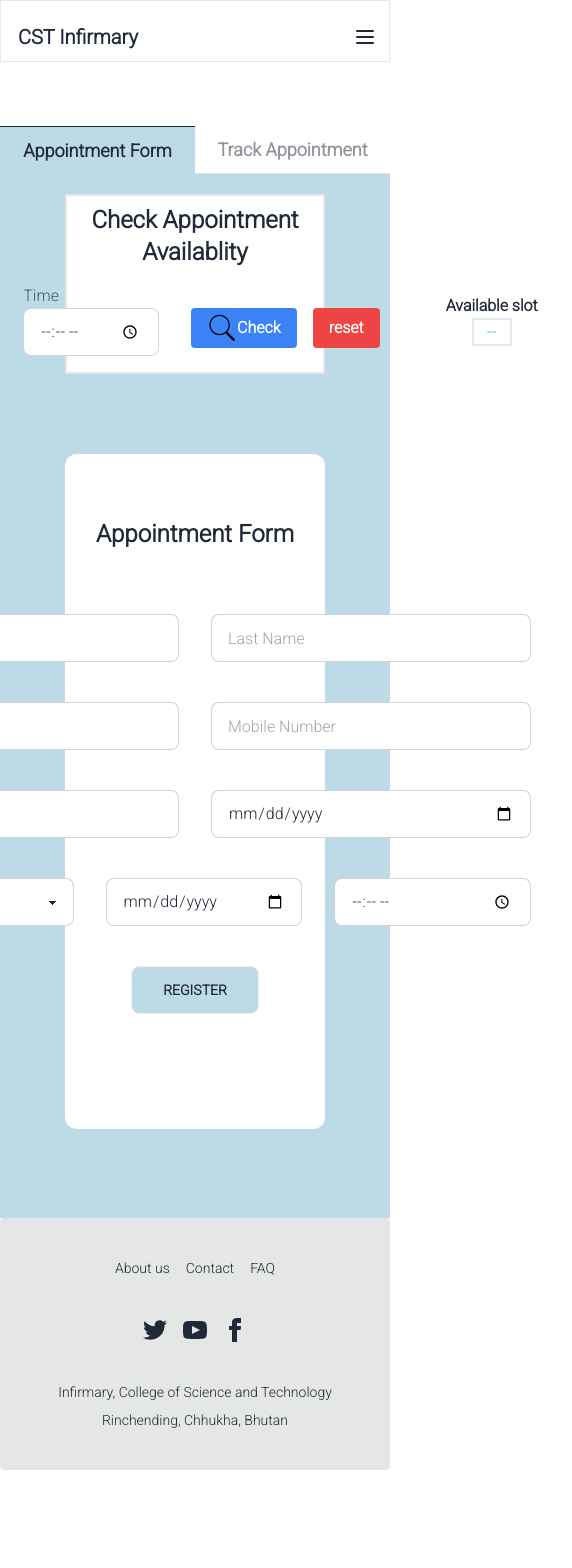
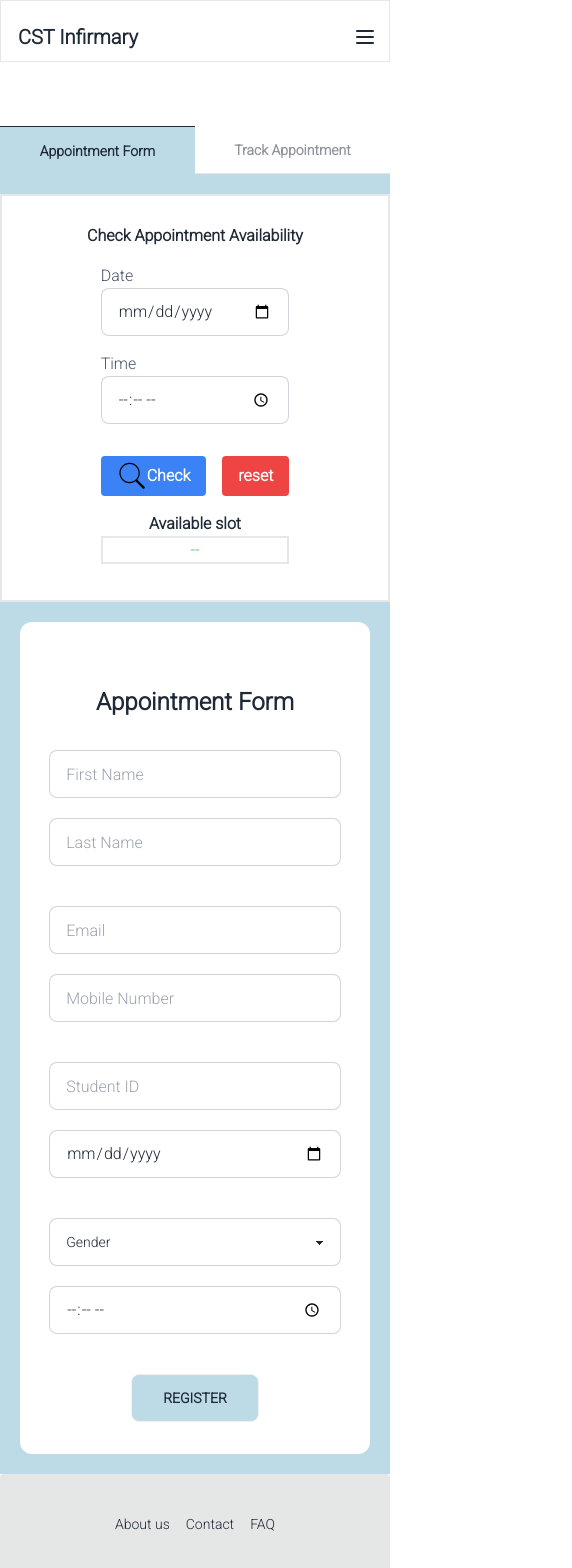
Before and after one commit to Pemalw/CST-IMS, a React (Vite) app in the folder frontend/: page /appointment in a window 390 px wide. Shown: the top 1568 px of the page, 572 px wide, since content can reach past the window. Before the commit the page ends 1470 px from the top, so only its background shows below. Built offline with nearby package versions, Linux system fonts and the light colour scheme.

Commit message:
responsive

```diff
--- a/frontend/package.json
+++ b/frontend/package.json
@@ -14,6 +14,7 @@
     "react": "^18.2.0",
     "react-dom": "^18.2.0",
     "react-icons": "^4.11.0",
+    "react-responsive-carousel": "^3.2.23",
     "react-router-dom": "^6.16.0"
   },
   "devDependencies": {
--- a/frontend/src/components/AppointmentForm.jsx
+++ b/frontend/src/components/AppointmentForm.jsx
@@ -3,32 +3,31 @@ import React from 'react'
 const AppointmentForm = () => {
   return (
 
-    <div className="flex justify-center bg-[#bcdbe6] h-screen w-full">
-        <div className="bg-white m-20 h-4/5 w-4/6 rounded-xl">
+    <div className="flex justify-center bg-[#bcdbe6] h-auto w-full">
+        <div className="bg-white m-5 lg:m-20 h-auto w-full lg:h-4/5 md:w-4/5 lg:w-5/6 rounded-xl">
 
             <div className="text-center mt-16 text-2xl font-bold">Appointment Form</div>
             <form className="flex justify-center">
-                <div className="flex flex-col space-y-10 mt-16">
-                    <div className="flex flex-row space-x-8">
-                        <input type="text" placeholder="First Name" className="input input-bordered w-96 max-w-xs" />
-                        <input type="text" placeholder="Last Name" className="input input-bordered w-96 max-w-xs" />
+                <div className="flex flex-col space-y-10 my-8 md:mt-16">
+                    <div className="flex flex-wrap justify-center md:flex-row md:space-x-8 md:space-y-0 space-y-5">
+                        <input type="text" placeholder="First Name" className="input input-bordered w-5/6 md:w-96 max-w-xs" />
+                        <input type="text" placeholder="Last Name" className="input input-bordered w-5/6 md:w-96 max-w-xs" />
                     </div>
-                    <div className="flex flex-row space-x-8">
-                        <input type="email" placeholder="Email" className="input input-bordered w-full max-w-xs" />
-                        <input type="number" placeholder="Mobile Number" className="input input-bordered w-full max-w-xs" />
+                    <div className="flex flex-wrap justify-center md:flex-row md:space-x-8 md:space-y-0 space-y-5">
+                        <input type="email" placeholder="Email" className="input input-bordered w-5/6 md:w-full max-w-xs" />
+                        <input type="number" placeholder="Mobile Number" className="input input-bordered w-5/6 md:w-full max-w-xs" />
                     </div>
-                    <div className="flex flex-row space-x-8">
-                        <input type="text" placeholder="Student ID" className="input input-bordered w-full max-w-xs" />
-                        <input type="date" placeholder="Date of Birth" className="input input-bordered w-full max-w-xs" />
+                    <div className="flex flex-wrap justify-center md:flex-row md:space-x-8 md:space-y-0 space-y-5">
+                        <input type="text" placeholder="Student ID" className="input input-bordered w-5/6 md:w-full max-w-xs" />
+                        <input type="date" placeholder="Date of Birth" className="input input-bordered w-5/6 md:w-full max-w-xs" />
                     </div>
-                    <div className="flex flex-row space-x-8">
-                        <select className="select select-bordered w-full max-w-xs">
+                    <div className="flex flex-wrap justify-center md:flex-row md:space-x-8 md:space-y-0 space-y-5">
+                        <select className="select select-bordered w-5/6 md:w-full max-w-xs">
                           <option disabled selected>Gender</option>
                           <option>Male</option>
                           <option>Female</option>
                         </select>
-                        <input type="date" placeholder="Date of Birth" className="input input-bordered w-full max-w-xs" />
-                        <input type="time" placeholder="Date of Birth" className="input input-bordered w-full max-w-xs" />
+                        <input type="time" className="input input-bordered w-5/6 md:w-full max-w-xs" />
                     </div>
                     <div className="flex justify-center">
                         <button className="btn bg-[#bcdbe6] hover:bg-gradient-to-r from-[#2f5d6e] to-[#5c8a9c] hover:text-white w-32">Register</button>
--- a/frontend/src/components/Inventory.jsx
+++ b/frontend/src/components/Inventory.jsx
@@ -64,7 +64,7 @@ const Inventory = () => {
   };
 
   return (
-    <div className="p-4 h-screen">
+    <div className="p-4 h-auto">
       <h2 className="text-2xl font-semibold mb-4 text-center mb-16">Inventories</h2>
       <div className="flex justify-center">
         <table className="table w-4/5">
@@ -159,7 +159,7 @@ const Inventory = () => {
 
       <div className="mt-16 flex justify-center">
         <h3 className="text-lg font-semibold mr-4 pt-2">Add New Inventory Item:</h3>
-        <div className="flex space-x-2">
+        <div className="flex flex-col md:flex-row space-y-2 md:space-y-0 md:space-x-2">
           <input
             type="text"
             name="name"
--- a/frontend/src/components/LoginForm.jsx
+++ b/frontend/src/components/LoginForm.jsx
@@ -23,7 +23,7 @@ const LoginForm = () => {
 
   return (
     <div className="my-4 flex justify-center self-center  ">
-        <form onSubmit={handleSubmit} className="self-center justify-center w-1/3 border-2 rounded-md shadow-md opacity-70 bg-slate-200">
+        <form onSubmit={handleSubmit} className="self-center justify-center md:w-1/3 w-auto border-2 rounded-md shadow-md opacity-70 bg-slate-200">
             <div className="my-4 flex flex-col mx-4">
               <label htmlFor="username" className="block text-sm font-medium text-gray-700 ">Username</label>
               <input
--- a/frontend/src/components/SlotChecker.jsx
+++ b/frontend/src/components/SlotChecker.jsx
@@ -2,52 +2,62 @@ import React from "react";
 
 const MagnifyingGlassIcon = () => {
   return (
-        /*<svg xmlns="http://www.w3.org/2000/svg" fill="none" viewBox="0 0 25 25" stroke="currentColor" width="30px" height="30px" border>
-            <path stroke-linecap="round" stroke-linejoin="round" stroke-width="2" d="M21 21l-6-6m2-5a7 7 0 11-14 0a7 7 0 0014 0z" />
-        </svg>*/
-        <svg xmlns="http://www.w3.org/2000/svg" x="0px" y="0px" width="30" height="30" viewBox="0 0 50 50">
+    <svg
+      xmlns="http://www.w3.org/2000/svg"
+      x="0px"
+      y="0px"
+      width="30"
+      height="30"
+      viewBox="0 0 50 50"
+    >
       <path d="M 21 3 C 11.621094 3 4 10.621094 4 20 C 4 29.378906 11.621094 37 21 37 C 24.710938 37 28.140625 35.804688 30.9375 33.78125 L 44.09375 46.90625 L 46.90625 44.09375 L 33.90625 31.0625 C 36.460938 28.085938 38 24.222656 38 20 C 38 10.621094 30.378906 3 21 3 Z M 21 5 C 29.296875 5 36 11.703125 36 20 C 36 28.296875 29.296875 35 21 35 C 12.703125 35 6 28.296875 6 20 C 6 11.703125 12.703125 5 21 5 Z"></path>
     </svg>
-
   );
 };
 
-
-const SlotChecker = () =>{
-
-    return(
-        <div className=" mt-5 self-center bg-white justify-center border-2 h-4/5 w-4/6">
-            <h1 className="mt-2 text-center  text-2xl font-bold"> Check Appointment Availablity </h1>
-            <div className="flex justify-center">
-                <form className="flex justify-center bg-white h-4/5 w-4/6 rounded-xl">
-
-                    <div className="flex flex-col mx-4 my-4 ">
-                        <label className="text-slate-600 ">Date</label>
-                        <input type="date" className="input input-bordered w-50 max-w-xs content-end"/>
+const SlotChecker = () => {
+  return (
+    <div className="mt-5 p-5 px-10 self-center bg-white justify-center border-2 h-auto w-full md:w-4/5 lg:w-5/6">
+      <h1 className="mt-2 text-center text-md md:text-lg lg:text-2xl font-extrabold">
+        Check Appointment Availability
+      </h1>
+      <div className="flex justify-center bg-gray">
+        <form className="flex flex-col lg:flex-row justify-center bg-white rounded-xl">
+            <div className="md:flex md:flex-row">
+                <div className="flex flex-col mx-4 my-4">
+                    <label className="text-slate-600">Date</label>
+                    <input
+                      type="date"
+                      className="input input-bordered w-full lg:w-50 max-w-xs"
+                    />
                 </div>
-                    <div className="flex flex-col mx-4 my-4 ">
-                        <label className="text-slate-600 ">Time</label>
-                        <input type="time" className="input input-bordered w-50 max-w-xs"/>
+                  <div className="flex flex-col mx-4 my-4">
+                    <label className="text-slate-600">Time</label>
+                    <input
+                      type="time"
+                      className="input input-bordered w-full lg:w-50 max-w-xs"
+                    />
                 </div>
-                    <div className="flex flex-row items-center mx-4  mt-4 space-x-4">
-                        <button className="flex items-center flex-row  h-10 w-30 justify-center bg-blue-500 hover:bg-blue-700 text-white font-bold py-2 px-4 rounded">
+            </div>
+          <div className="flex flex-row items-center mx-4 mt-4 space-x-4">
+            <button className="flex items-center flex-row h-10 w-full lg:w-30 justify-center bg-blue-500 hover:bg-blue-700 text-white font-bold py-2 px-4 rounded">
               <div className="">
-                                <MagnifyingGlassIcon/>
+                <MagnifyingGlassIcon />
               </div>
               <div>Check</div>
             </button>
-                        <button className="h-10 w-30 bg-red-500 hover:bg-red-700 text-white font-bold py-2 px-4 rounded">reset</button>
+            <button className="h-10 w-full lg:w-30 bg-red-500 hover:bg-red-700 text-white font-bold py-2 px-4 rounded">
+              reset
+            </button>
           </div>
           <div className="flex flex-col mx-4 justify-center items-center my-4">
-                        <label className="font-bold w-40 text-center">Available slot</label>
-                        <label className="border-2 w-10 text-center text-green-500">--</label>
+            <label className="font-bold w-full lg:w-40 text-center">Available slot</label>
+            <label className="border-2 w-full lg:w-10 text-center text-green-500">--</label>
           </div>
-
         </form>
       </div>
     </div>
   );
-
-}
+};
 
 export default SlotChecker;
--- a/frontend/src/pages/Appointment.jsx
+++ b/frontend/src/pages/Appointment.jsx
@@ -27,13 +27,13 @@ const Appointment = () => {
 
       <div className="tabs flex justify-center w-full mt-16 size-xl">
         <a
-          className={`tab tab-lg  font-bold ${activeTab === 'appointmentForm' ? 'tab-active bg-[#bcdbe6] border-t border-top-black' : 'tab-lifted'} w-1/2`}
+          className={`tab tab-lg  font-bold text-sm md:text-xl ${activeTab === 'appointmentForm' ? 'tab-active bg-[#bcdbe6] border-t border-top-black' : 'tab-lifted'} w-1/2`}
           onClick={() => setActiveTab('appointmentForm')}
         >
           Appointment Form
         </a>
         <a
-          className={`tab tab-lg font-bold ${activeTab === 'trackAppointment' ? 'tab-active bg-[#bcdbe6] border-t border-top-black' : 'tab-lifted'} w-1/2`}
+          className={`tab tab-lg font-bold text-sm lg:text-xl font-bold ${activeTab === 'trackAppointment' ? 'tab-active bg-[#bcdbe6] border-t border-top-black' : 'tab-lifted'} w-1/2`}
           onClick={() => setActiveTab('trackAppointment')}
         >
           Track Appointment
--- a/frontend/src/pages/HealthAwareness.jsx
+++ b/frontend/src/pages/HealthAwareness.jsx
@@ -1,6 +1,5 @@
 import React from 'react'
 import Post from '../components/Post'
-// import "./HealthAwareness.css";
 
 
 export default function Single() {
```
Also changed, not shown: frontend/src/components/Post.jsx (+9 -7 lines), frontend/src/components/Single.jsx (+17 -17 lines), frontend/src/pages/HomePage.jsx (+18 -2 lines), 2 other files (tests, documents, lock files or other folders). Lines whose indentation alone changed are shown as unchanged.
